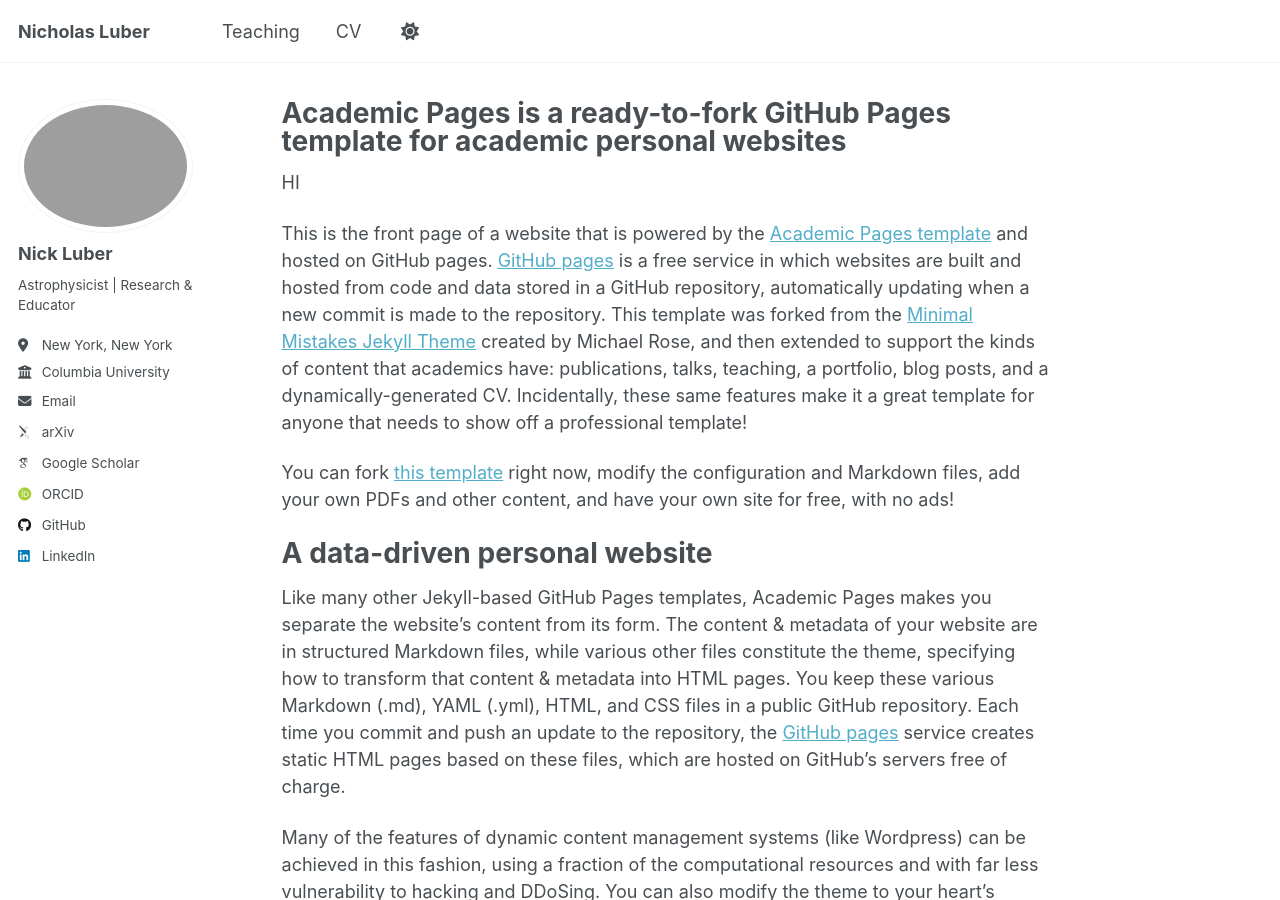
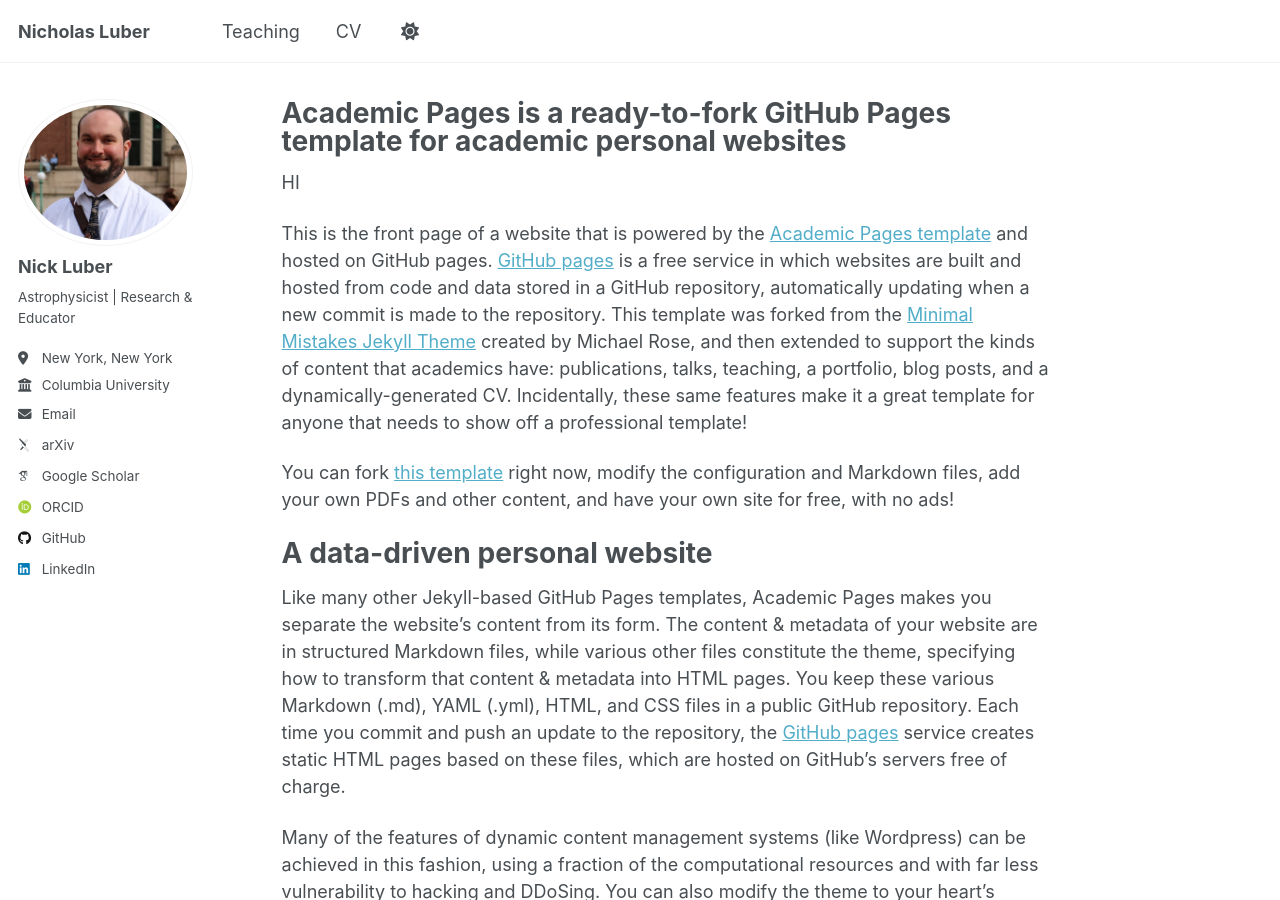
Before and after one commit to nicholasluber/nicholasluber.github.io, a Jekyll site: the page built from _pages/about.md, in a window 1280 px wide and 900 px high. Built offline with Jekyll 4.4.1, drawn with Linux system fonts in a browser that asks for light colours; some web fonts are replaced; a script that is not in the unit is left out.

Commit message:
Update author avatar in config file

```diff
--- a/_config.yml
+++ b/_config.yml
@@ -17,7 +17,7 @@ repository               : "nicholasluber/nicholasluber.github.io"
 
 author:
   # Biographic information
-  avatar           : "profile.png"
+  avatar           : "NickLuber.jpeg"
   name             : "Nick Luber"
   bio              : "Astrophysicist | Research & Educator"
   location         : "New York, New York"
```
